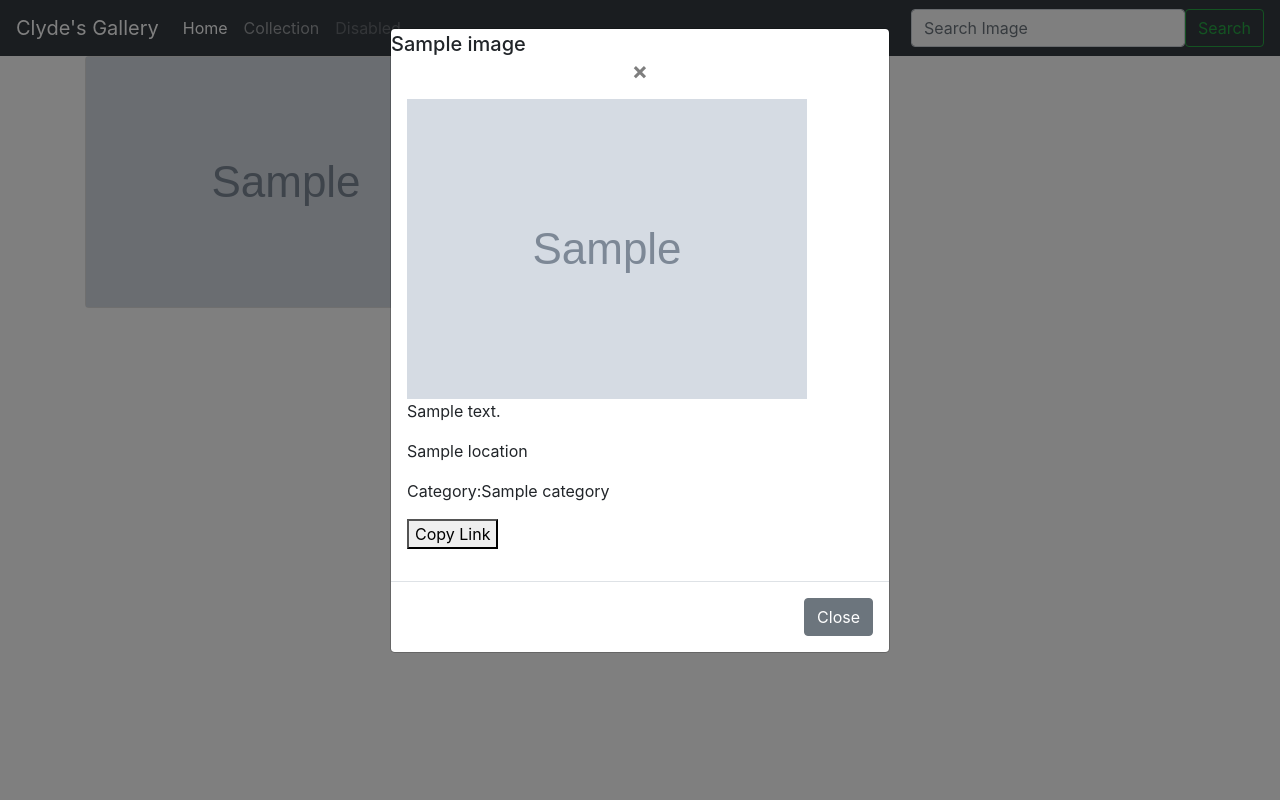
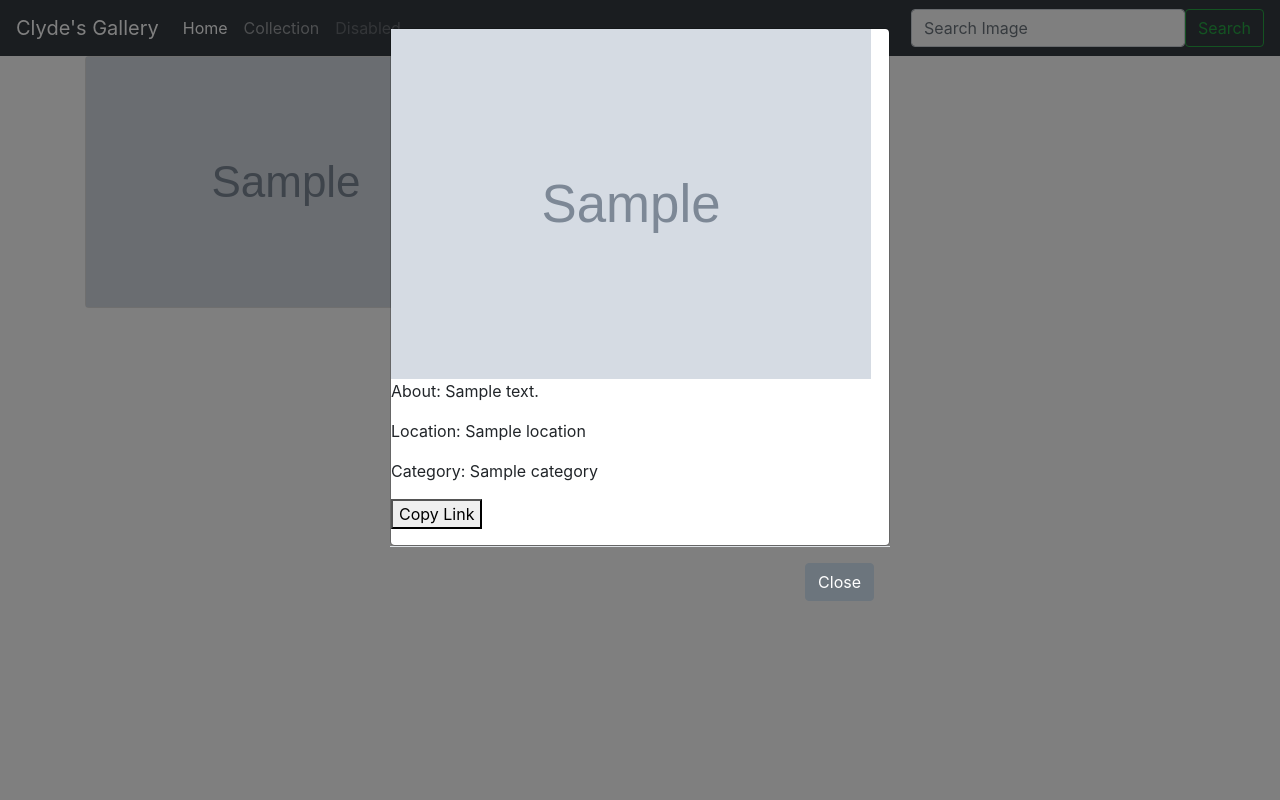
Before and after one commit to oodennis20/My-Gallery, a Django app: template images/templates/all-images.html in a window 1280 px wide, after a click that opens the changed part. Run offline with Django 3.2, Linux system fonts and the light colour scheme; the template is opened without the code that fills it: most values are stand-ins (such as "Sample title", 1, 10 or a date in 2020); grey boxes marked "Sample" are stand-in pictures; some libraries are stand-ins or nearby versions.

Commit message:
images search can be displayed

```diff
--- a/images/templates/all-images.html
+++ b/images/templates/all-images.html
@@ -6,7 +6,7 @@
         {% for image in images %}
         <!--Display image Image images  -->
         <div class="card">
-            <img src="{{image.gallery_image.url}}" data-target="#extraModal{{image.id}}" data-toggle="modal"style="width:400px;height:250px;">
+            <img src="{{image.gallery_image.url}}" data-target="#extraModal{{image.id}}" data-toggle="modal" style="width:400px;height:250px;">
         </div>
 
         {% endfor %}
@@ -21,16 +21,13 @@
     aria-hidden="true">
     <div class="modal-dialog" role="document">
         <div class="modal-content">
-            <h5 class="modal-title" id="exampleModalLongTitle">{{image.name}}</h5>
-            <button type="button" class="close" data-dismiss="modal" aria-label="Close">
-                <span aria-hidden="true">&times;</span>
-            </button>
-            <div class="modal-body">
-                <img src="{{image.gallery_image.url}}" data-target="#extraModal{{image.id}}" data-toggle="modal">
-                <p>{{image.description}}</p>
-                <p>{{image.location}}</p>
+            <img src="{{image.gallery_image.url}}" data-target="#extraModal{{image.id}}" data-toggle="modal"
+                style="width:480px;height:350px;">
+            <!-- <h5 class="modal-title" id="exampleModalLongTitle">Title: {{image.name}}</h5> -->
+            <p>About: {{image.description}}</p>
+            <p>Location: {{image.location}}</p>
             {% for category in image.categories.all %}
-                <p> Category:{{ category.name }} <p>
+            <p> Category: {{ category.name }} <p>
             {% endfor %}
             <!-- The button used to copy the text -->
             <button onclick="myFunction()">Copy Link</button>
--- a/images/templates/search.html
+++ b/images/templates/search.html
@@ -16,7 +16,6 @@
         {% if images %}
         {% for image in images %}
         <div class="col-sm-6 col-md-3">
-            <h1>{{image.name}}</h1>
             <img src="{{image.gallery_image.url}}" data-target="#extraModal{{image.id}}" data-toggle="modal" style="width:400px;height:250px;">
         </div>
         {% endfor %}
```
Lines whose indentation alone changed are shown as unchanged.
